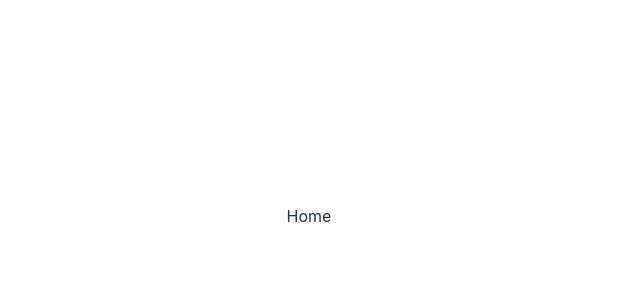
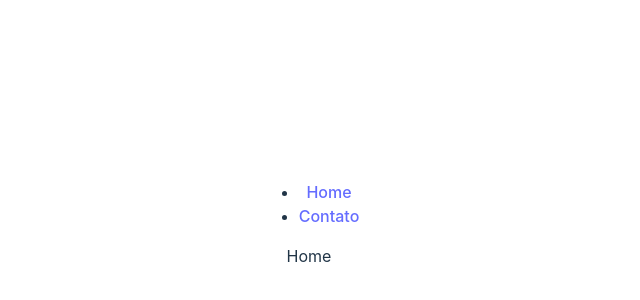
Before and after one commit to cristianmeelo/useContext-Theme-Switcher, a React (Vite) app: page / in a window 1280 px wide. Shown: the part 184-484 px from the top of the page, without its empty margins (331-971 px from the left). Built offline with nearby package versions, Linux system fonts and the light colour scheme.

Commit message:
:sparkles: feat: implemented component Navbar

```diff
--- a/src/App.jsx
+++ b/src/App.jsx
@@ -4,12 +4,14 @@ import { Outlet } from "react-router";
 
 // ~ Design
 import "./App.css";
+import { Navbar } from './components/Navbar';
 
 function App() {
   const [count, setCount] = useState(0);
 
   return (
     <div className="App">
+      <Navbar/>
       <Outlet />
     </div>
   );
```
